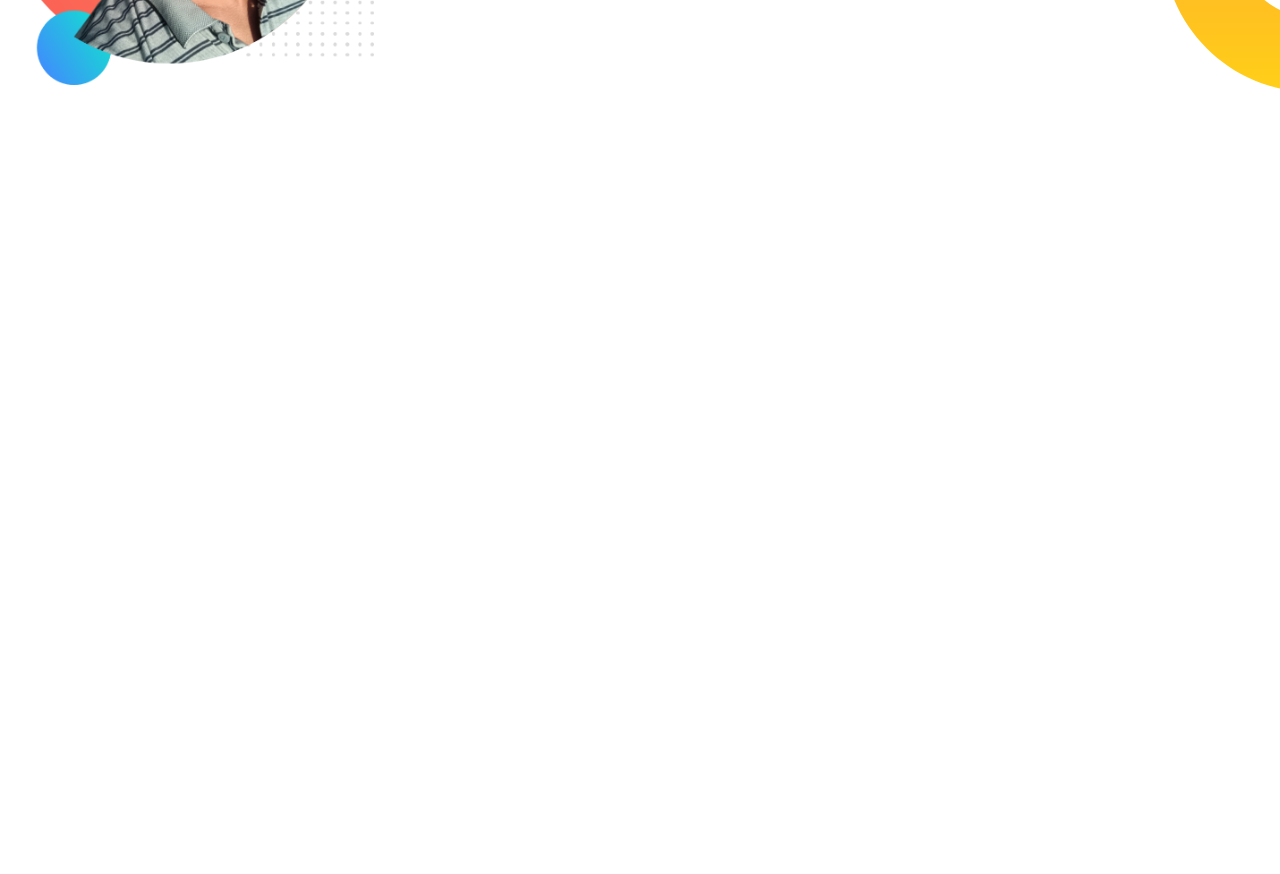
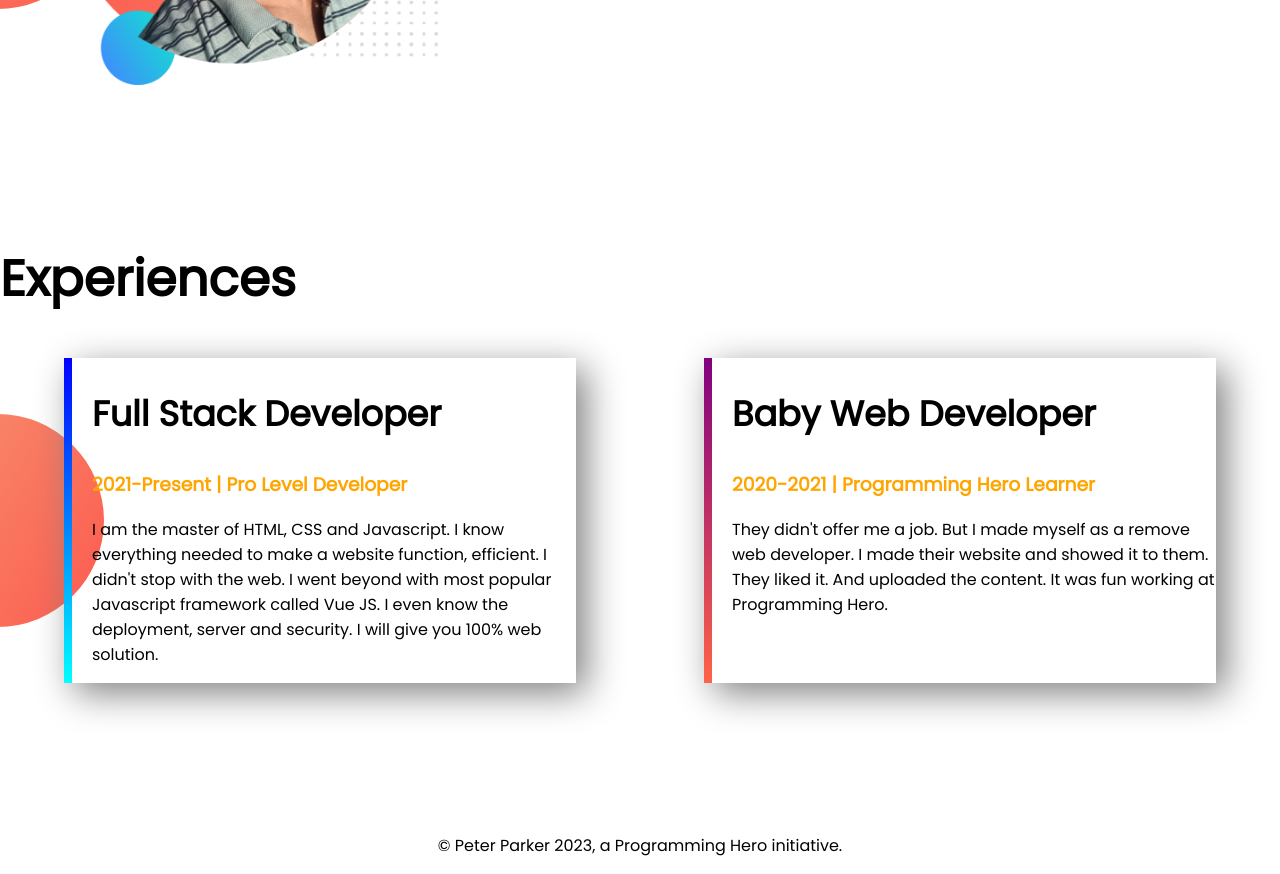
Before and after one commit to mthtitumir/dipoo, a plain HTML site: page index.html in a window 1280 px wide. Shown: the part 900-1774 px from the top of the page. Before the commit the page ends 1142 px from the top, so only its background shows below. Drawn offline with Linux system fonts and the light colour scheme.

Commit message:
complete

```diff
--- a/index.html
+++ b/index.html
@@ -11,7 +11,7 @@
     <link rel="stylesheet" href="style.css">
 </head>
 <body>
-    <section class="banner">
+    <section class="banner flexible">
         <div class="header">
             <h1>Welcome To</h1>
             <h1><span class="orange-color">M. T. H. Titumir</span> World!</h1>
@@ -24,7 +24,7 @@
         </div>
     </section>
 
-    <section class="dream-big">
+    <section class="dream-big flexible">
         <div class="second">
             <img src="/images/titumir-bg - Copy.png" alt="">
         </div>
@@ -35,5 +35,24 @@
             <a class="hire-me-button" href="https://github.com/mthtitumir" target="_blank">Download Resume</a>
         </div>
     </section>
+
+    <section class="exp">
+        <h1>Experiences</h1>
+        <div class="flexible">
+            <div id="full-stack-exp" class="experience-item">
+                <h2>Full Stack Developer</h2>
+                <h3 class="orange-color">2021-Present | Pro Level Developer</h3>
+                <p>I am the master of HTML, CSS and Javascript. I know everything needed to make a website function, efficient. I didn't stop with the web. I went beyond with most popular Javascript framework called Vue JS. I even know the deployment, server and security. I will give you 100% web solution.</p>
+            </div>
+            <div id="web-dev-exp" class="experience-item">
+                <h2>Baby Web Developer</h2>
+                <h3 class="orange-color">2020-2021 | Programming Hero Learner</h3>
+                <p>They didn't offer me a job. But I made myself as a remove web developer. I made their website and showed it to them. They liked it. And uploaded the content. It was fun working at Programming Hero.</p>
+            </div>
+        </div>
+    </section>
+    <footer>
+        <p>© Peter Parker 2023, a Programming Hero initiative.</p>
+    </footer>
 </body>
 </html>
--- a/style.css
+++ b/style.css
@@ -9,7 +9,7 @@ h1{
 .orange-color{
     color: orange;
 }
-section{
+.flexible{
     display: flex;
     margin-bottom: 150px;
 }
@@ -34,7 +34,7 @@ section{
 }
 .second{
     width: 50%;
-    padding-right: 5%;
+    padding-left: 5%;
 
 }
 .second img{
@@ -45,3 +45,31 @@ section{
     background-repeat: no-repeat;
     background-position: right bottom;
 }
+.experience-item{
+    width: 40%;
+    margin-left: 5%;
+    margin-right: 5%;
+    padding-left: 20px;
+    box-shadow: 10px 10px 35px grey;
+}
+h2{
+    font-size: 35px;
+}
+.flexible{
+    background-image: url(images/exp-bg.png);
+    background-repeat: no-repeat;
+    background-position: left;
+}
+#full-stack-exp{
+    border-left: 8px solid;
+    border-image: linear-gradient(blue, cyan);
+    border-image-slice: 1;
+}
+#web-dev-exp{
+    border-left: 8px solid;
+    border-image: linear-gradient(purple, tomato);
+    border-image-slice: 1;
+}
+footer p {
+    text-align: center;
+}
```
